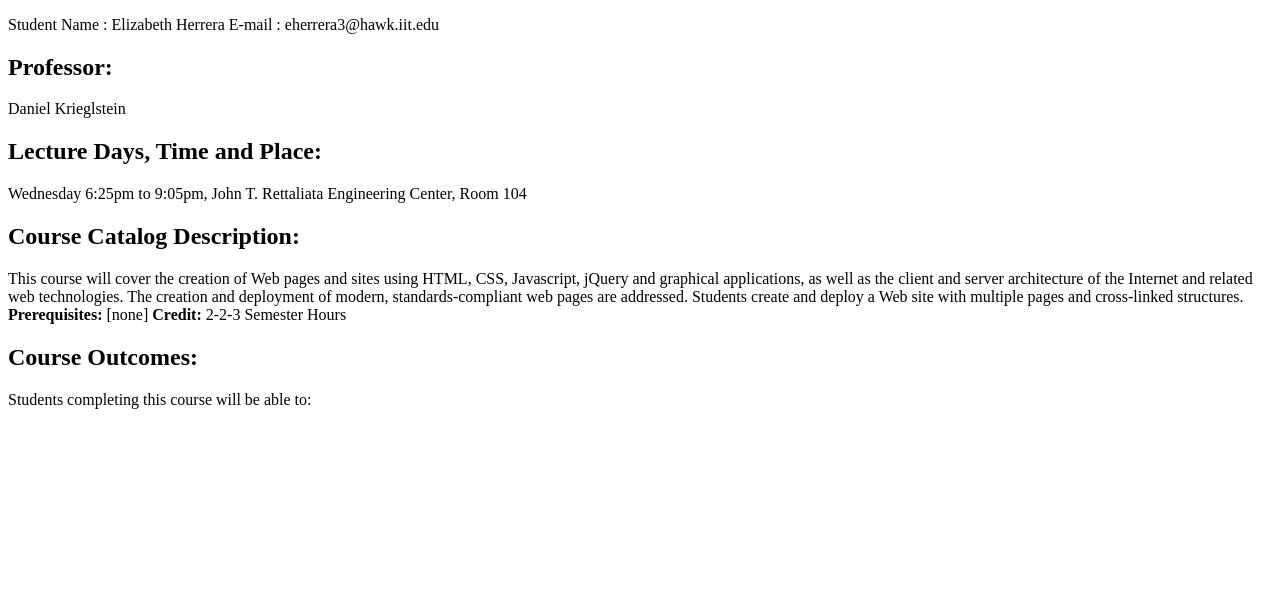
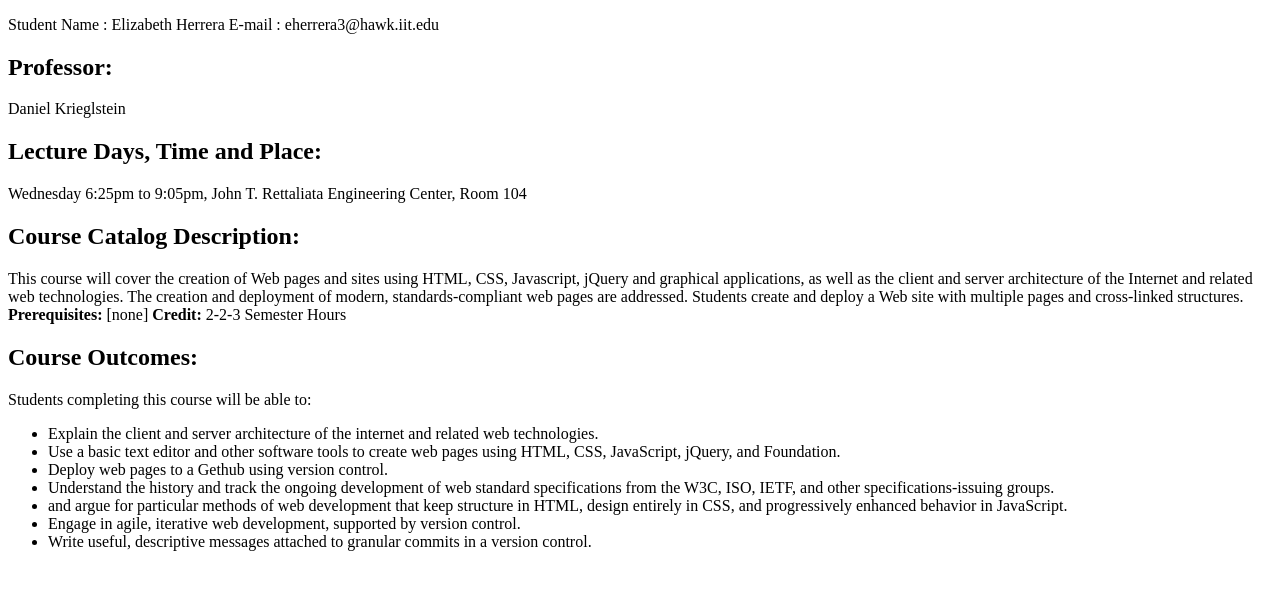
Before and after one commit to tinkzgee/ITMD361-lab2, a plain HTML site: page index.html in a window 1280 px wide. Shown: the part 105-694 px from the top of the page. Drawn offline with Linux system fonts and the light colour scheme.

Commit message:
added list

```diff
--- a/index.html
+++ b/index.html
@@ -19,5 +19,16 @@
       structures. <strong>Prerequisites:</strong> [none] <strong>Credit:</strong> 2-2-3 Semester Hours</p>
     <h2>Course Outcomes:</h2>
     <p>Students completing this course will be able to:</p>
+    <ul>
+       <li>Explain the client and server architecture of the internet and related web technologies.</li>
+       <li>Use a basic text editor and other software tools to create web pages using HTML, CSS, JavaScript, jQuery, and Foundation.</li>
+       <li>Deploy web pages to a Gethub using version control.</li>
+       <li>Understand the history and track the ongoing development of web standard specifications from the W3C, ISO, IETF, and
+         other specifications-issuing groups.</li>
+       <li>and argue for particular methods of web development that keep structure in HTML, design entirely in CSS, and progressively
+         enhanced behavior in JavaScript.</li>
+       <li>Engage in agile, iterative web development, supported by version control.</li>
+       <li>Write useful, descriptive messages attached to granular commits in a version control.</li>
+    </ul>
 </body>
 </html>
```
